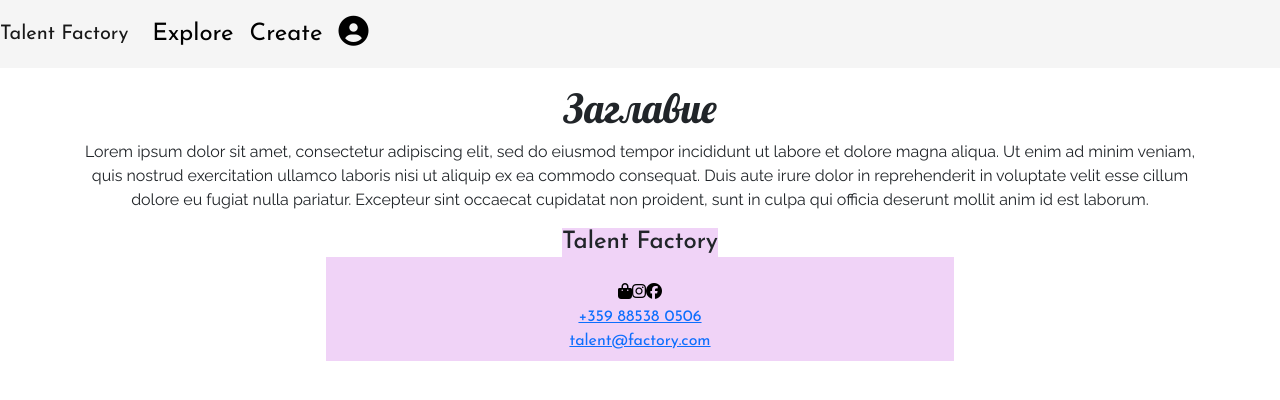
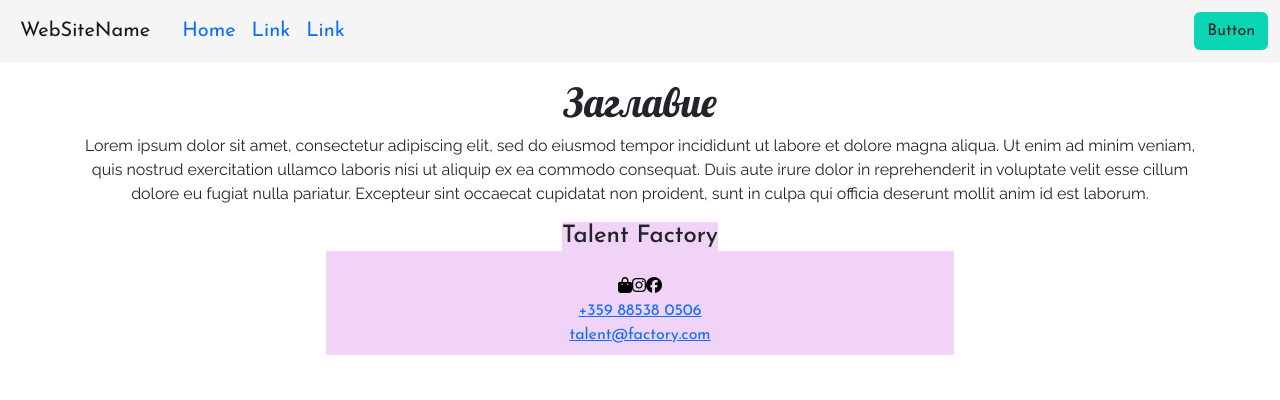
Before and after one commit to thristovaa/talentFactory, a PHP site: page /index.php in a window 1280 px wide. Shown: the top 400 px of the page. Run offline with PHP 8.4, Linux system fonts and the light colour scheme; some libraries are stand-ins or nearby versions.

Commit message:
navbar include

```diff
--- a/includes/_navbar.php
+++ b/includes/_navbar.php
@@ -1,11 +1,27 @@
-<div class="_navbar">
+<!--<div class="_navbar">
 	<nav class="navbar navbar-expand-lg navbar-light">
 		<a class="navbar-brand" href="/talentFactory">Talent Factory</a>
 	  	  <div class="navbar-nav d-flex flex-row">
 				<a class="nav-item nav-link p-2" href="./explore.php">Explore</a>
 	  	    	<a class="nav-item nav-link p-2" href="./create.php">Create</a>
-				<a class="nav-item nav-link p-2" href="./profile.php">
+				<?php if(isset($_SESSION['username'])) { ?>
 					<i class="fa-sharp fa-solid fa-circle-user fa-lg"></i></a>
+				<?php } else { ?>
+					<button type="button" id="myModal" class="btn btn-primary" data-bs-toggle="modal" data-bs-target="#exampleModal">Login</button>
+				<?php } ?>
 	  	  </div>
 	</nav>
-</div>
+</div>-->
+<nav class="navbar navbar-inverse">
+  <div class="container-fluid">
+  	<div class="navbar-header d-flex flex-row">
+      <a class="navbar-brand p-2" href="#">WebSiteName</a>
+		<ul class="nav navbar-nav d-flex flex-row" style="font-size: 20px;">
+			<li class="p-2"><a href="#" class="text-decoration-none">Home</a></li>
+			<li class="p-2"><a href="#" class="text-decoration-none">Link</a></li>
+			<li class="p-2"><a href="#" class="text-decoration-none">Link</a></li>
+		</ul>
+    </div>
+    <button class="btn navbar-btn" style="background-color: #0ad6b4;">Button</button>
+  </div>
+</nav>
```
